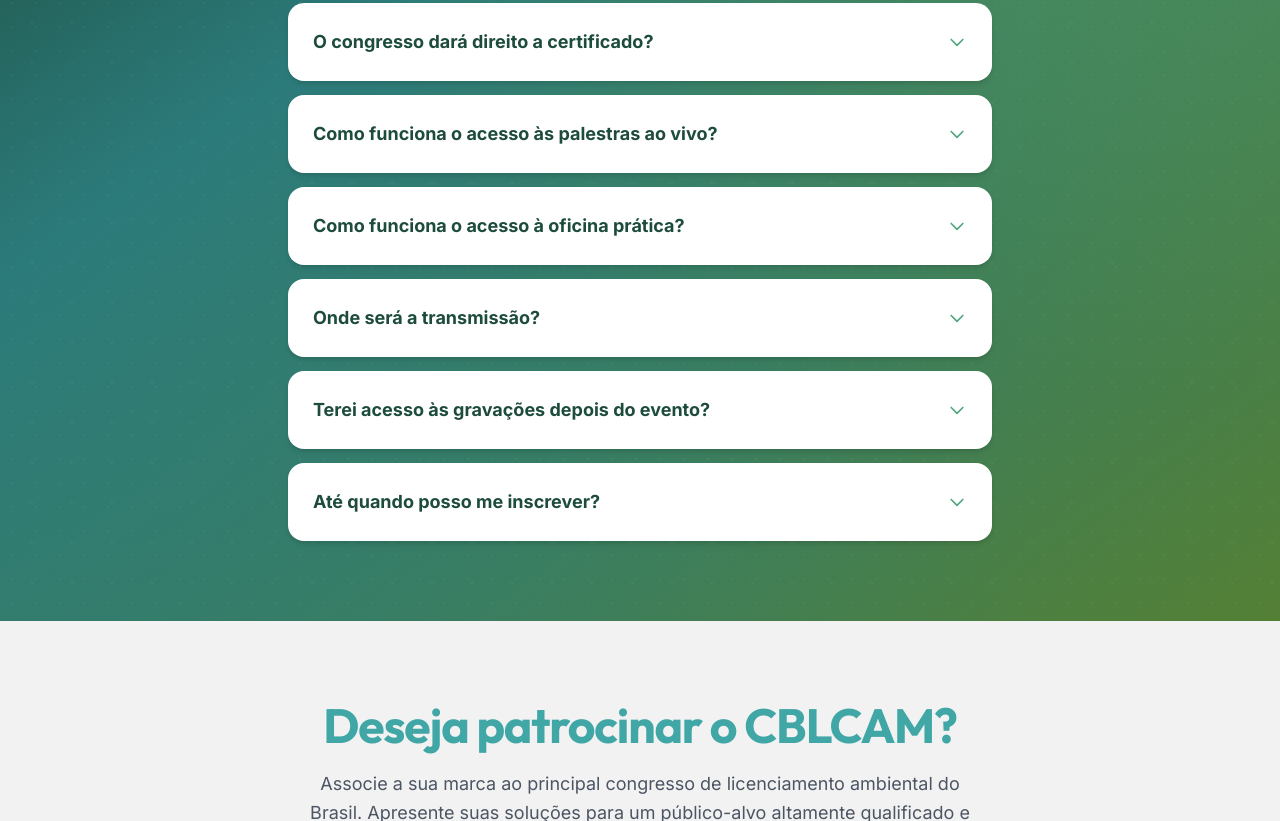
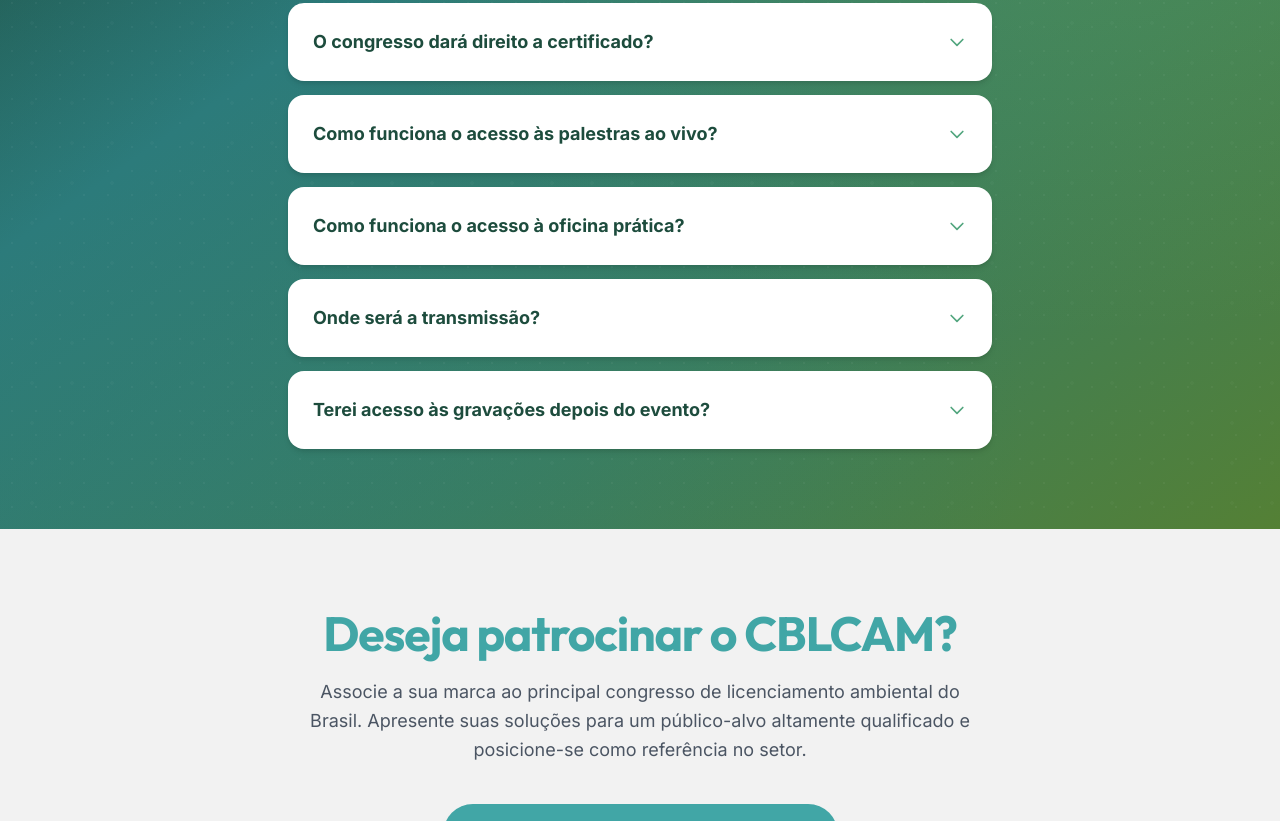
Before and after one commit to henriquegsantos149/cblcam, a website: page index.html in a window 1280 px wide. Shown: the part 6214-7035 px from the top of the page. Drawn offline with nearby package versions, Linux system fonts and the light colour scheme.

Commit message:
Remove pergunta 'Até quando posso me inscrever?' do FAQ

```diff
--- a/index.html
+++ b/index.html
@@ -1704,24 +1704,6 @@
             </div>
           </div>
 
-          <div
-            class="faq-item reveal reveal-delay-1 bg-white rounded-2xl border border-white/20 overflow-hidden shadow-md">
-            <button
-              class="w-full flex items-center justify-between gap-4 p-6 text-left cursor-pointer focus:outline-none focus:ring-2 focus:ring-[#53A67F] focus:ring-inset"
-              aria-expanded="false" onclick="toggleFaq(this)">
-              <span class="font-bold text-[#1D4C3D] text-base sm:text-lg leading-snug">Até quando posso me inscrever?</span>
-              <svg class="faq-icon w-5 h-5 text-[#53A67F]" fill="none" viewBox="0 0 24 24" stroke="currentColor"
-                aria-hidden="true">
-                <path stroke-linecap="round" stroke-linejoin="round" stroke-width="2" d="M19 9l-7 7-7-7"></path>
-              </svg>
-            </button>
-            <div class="faq-answer">
-              <p class="px-6 pb-6 text-gray-600 text-sm leading-relaxed">As inscrições ficam abertas até o início do
-                congresso, ou enquanto houver vagas. Recomendamos garantir sua vaga o quanto antes para não perder
-                lugar.</p>
-            </div>
-          </div>
-
         </div>
       </div>
     </section>
```
Also changed, not shown: apoio/cblcam-conteudo.md (+0 -3 lines).
